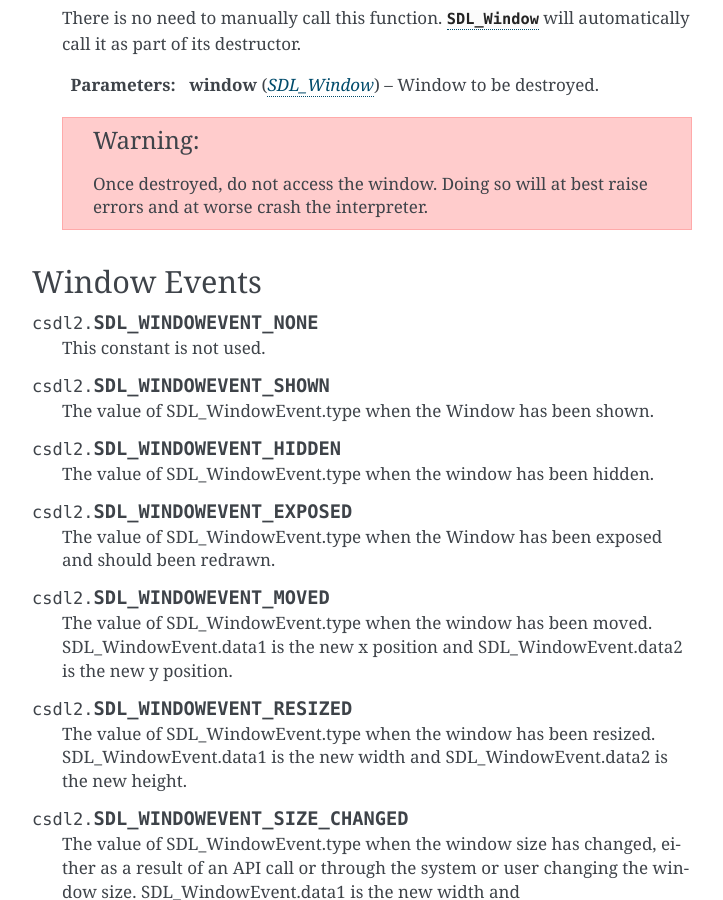
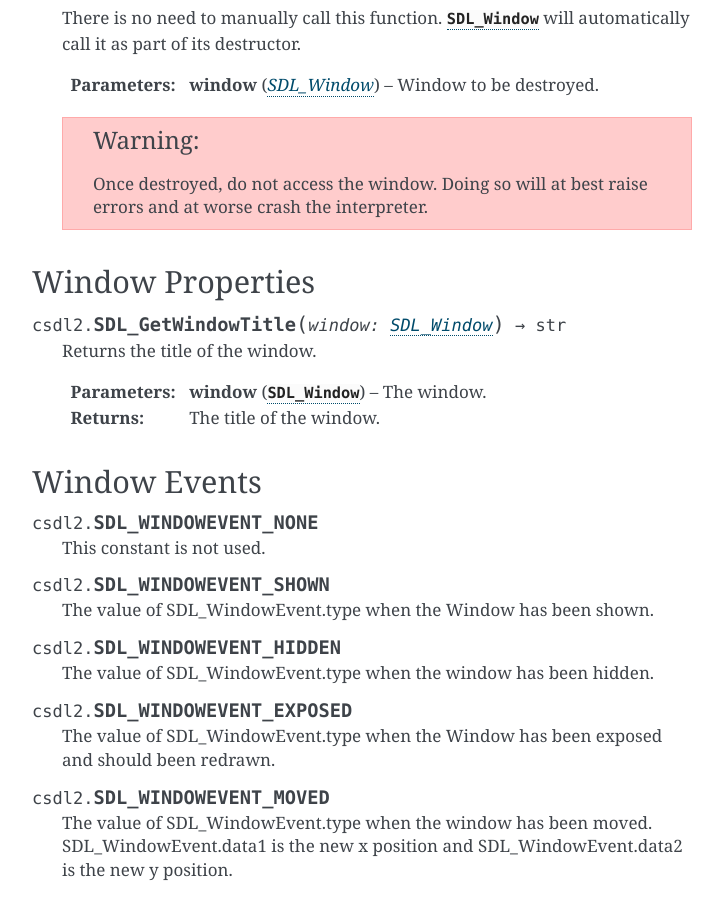
Before and after one commit to pyokagan/pycsdl2, a Sphinx documentation site: the page built from docs/api/video.rst, in a window 1280 px wide and 900 px high, scrolled down 1952 px. Shown: the whole window, without its empty margins (388-1111 px from the left). Built offline with Sphinx 7.4.7, drawn with Linux system fonts in a browser that asks for light colours; some of the changed text lies outside the part shown.

Commit message:
video: implement SDL_GetWindowTitle()

```diff
--- a/docs/api/video.rst
+++ b/docs/api/video.rst
@@ -111,6 +111,16 @@ Window destruction
 
    .. warning:: Once destroyed, do not access the window. Doing so will at best
                 raise errors and at worse crash the interpreter.
+
+Window Properties
+-----------------
+.. function:: SDL_GetWindowTitle(window: SDL_Window) -> str
+
+   Returns the title of the window.
+
+   :param window: The window.
+   :type window: :class:`SDL_Window`
+   :returns: The title of the window.
 
 Window Events
 -------------
```
Also changed, not shown: 3 other files.
